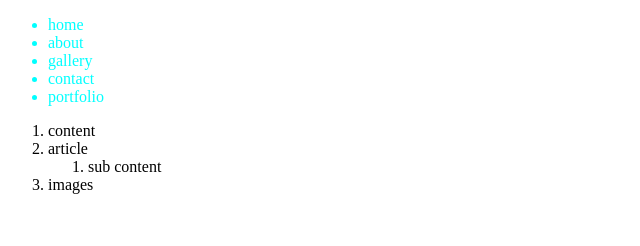
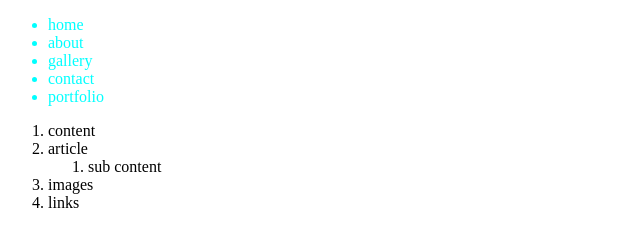
Before and after one commit to anayasingh95820/demo, a plain HTML site: page index.html in a window 1280 px wide. Shown: the full height of the page, 0-640 px from the left. Drawn offline with Linux system fonts and the light colour scheme.

Commit message:
commit devC

```diff
--- a/index.html
+++ b/index.html
@@ -27,6 +27,7 @@
             </ol>
         </li>
         <li>images</li>
+        <li>links</li>
     </ol>
 </body>
 </html>
```
